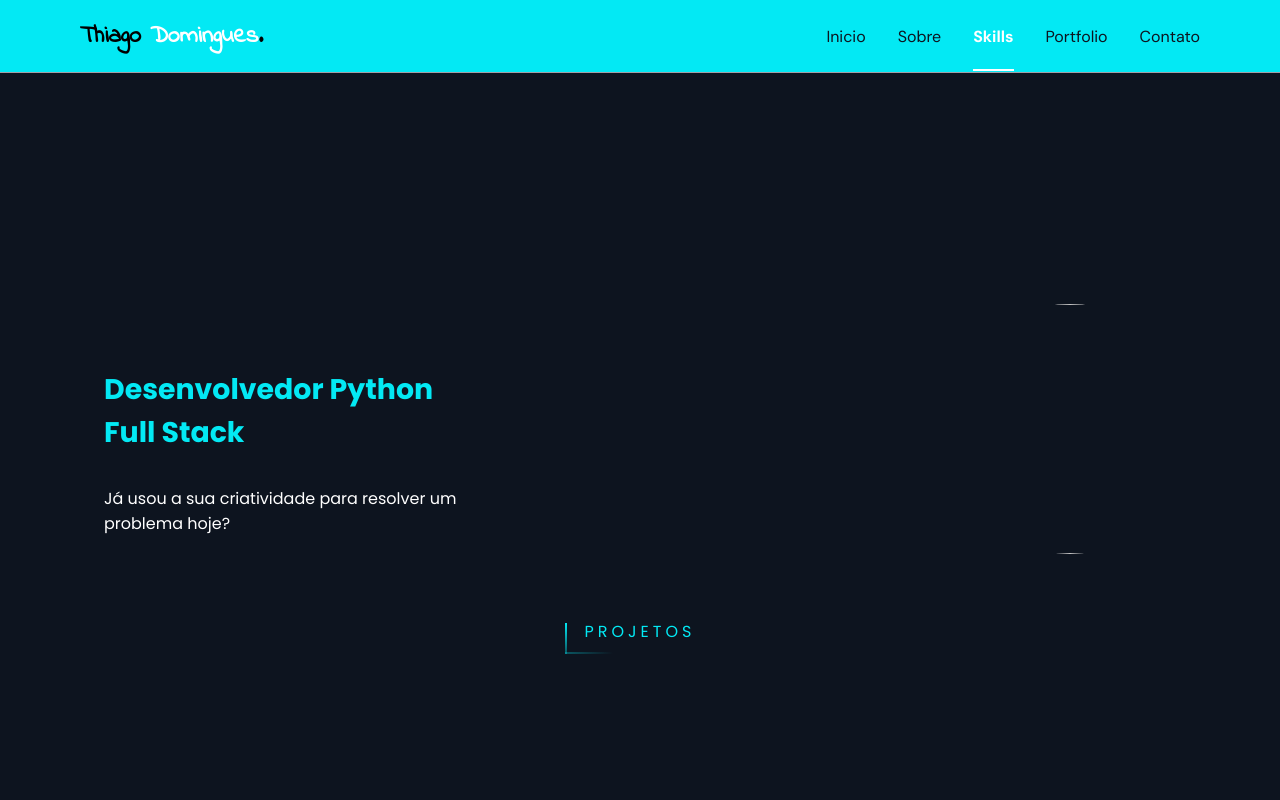
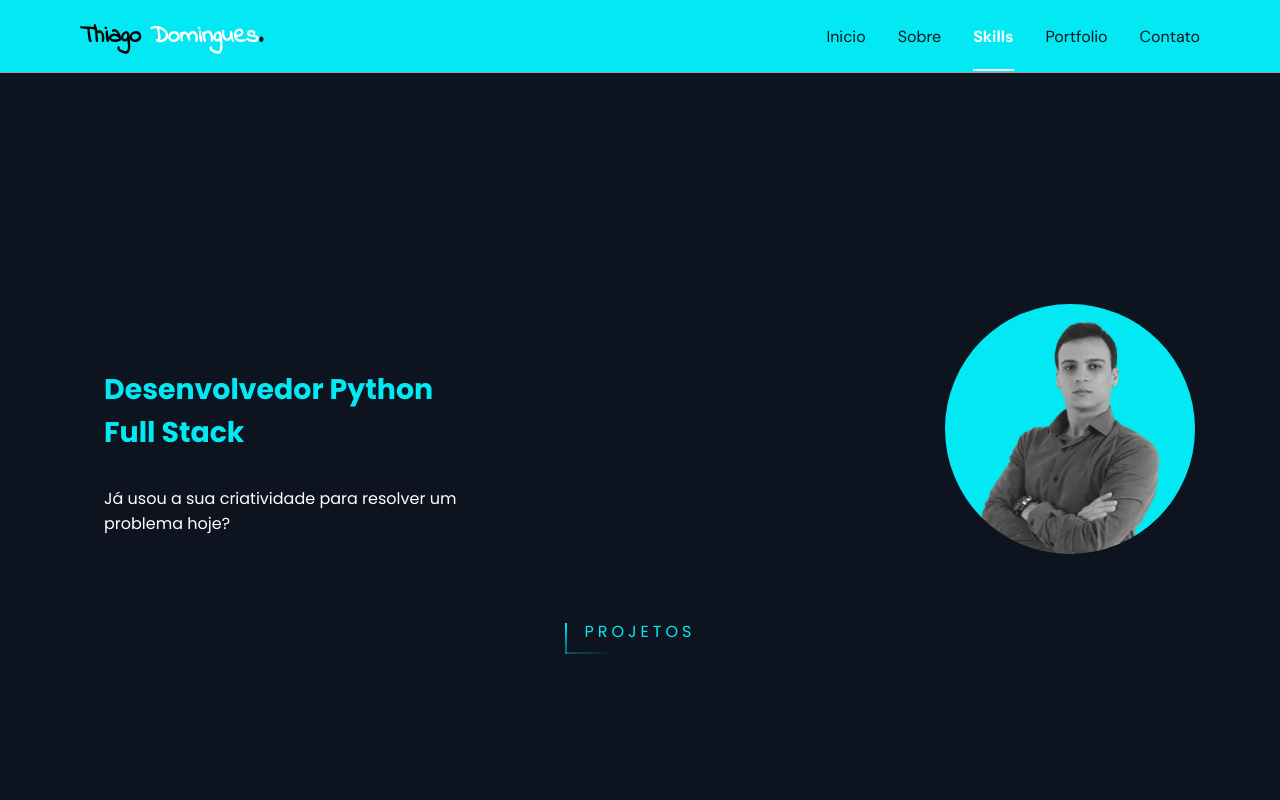
Before and after one commit to DominguesTH/MeuPortifolio, a plain HTML site: page index.html in a window 1280 px wide. Shown: the top 800 px of the page. Drawn offline with nearby package versions, Linux system fonts and the light colour scheme; the site is published under a folder, as on GitHub Pages, so addresses that start at the root find nothing; a web font is replaced by a local one.

Commit message:
att link

```diff
--- a/index.html
+++ b/index.html
@@ -61,7 +61,7 @@
             <p>Já usou a sua criatividade para resolver um problema hoje?</p>
           </div>
           <div class="img">
-            <img class="image" src="/assets/fotos/foto-Thiago.jpg" alt="" />
+            <img class="image" src="./assets/fotos/foto-Thiago.jpg" alt="" />
           </div>
         </div>
       </div>
```
